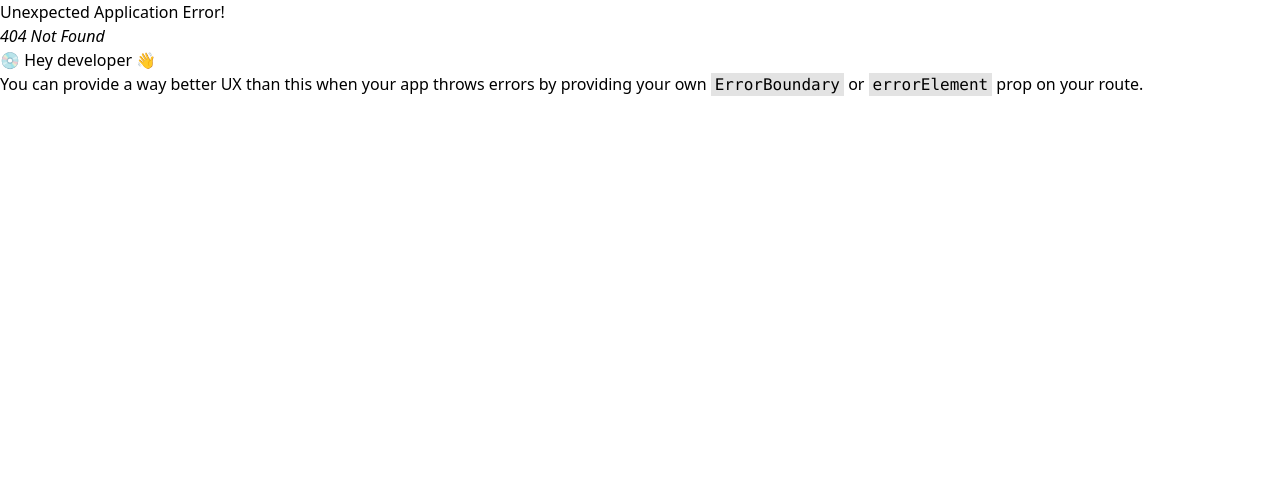
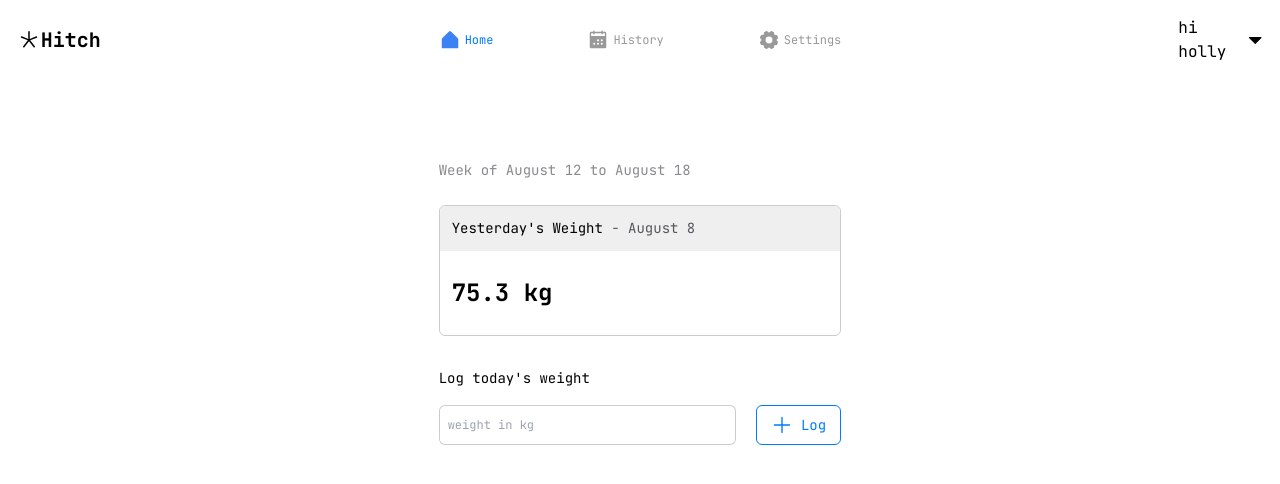
Before and after one commit to plutos28/hitch, a React (Vite) app: page /app/home in a window 1280 px wide. Before the commit this address had no page. Shown: the top 484 px of the page. Built offline with nearby package versions, Linux system fonts and the light colour scheme.

Commit message:
have home route render in root through outlet

```diff
--- a/src/css/output.css
+++ b/src/css/output.css
@@ -573,6 +573,23 @@ video {
   margin-right: 1rem;
 }
 
+.my-20{
+  margin-top: 5rem;
+  margin-bottom: 5rem;
+}
+
+.mt-4{
+  margin-top: 1rem;
+}
+
+.mt-6{
+  margin-top: 1.5rem;
+}
+
+.mt-8{
+  margin-top: 2rem;
+}
+
 .flex{
   display: flex;
 }
@@ -585,16 +602,16 @@ video {
   grid-template-columns: repeat(12, minmax(0, 1fr));
 }
 
+.grid-cols-4{
+  grid-template-columns: repeat(4, minmax(0, 1fr));
+}
+
 .flex-col{
   flex-direction: column;
 }
 
 .items-center{
   align-items: center;
-}
-
-.justify-start{
-  justify-content: flex-start;
 }
 
 .justify-center{
@@ -621,6 +638,33 @@ video {
   margin-left: calc(0.5rem * calc(1 - var(--tw-space-x-reverse)));
 }
 
+.rounded-md{
+  border-radius: 0.375rem;
+}
+
+.rounded-t-md{
+  border-top-left-radius: 0.375rem;
+  border-top-right-radius: 0.375rem;
+}
+
+.border{
+  border-width: 1px;
+}
+
+.border-hitchBlue{
+  --tw-border-opacity: 1;
+  border-color: rgb(0 122 255 / var(--tw-border-opacity));
+}
+
+.border-hitchBorder{
+  border-color: rgba(0, 0, 0, 0.2);
+}
+
+.bg-\[\#EFEFF0\]{
+  --tw-bg-opacity: 1;
+  background-color: rgb(239 239 240 / var(--tw-bg-opacity));
+}
+
 .fill-blue-500{
   fill: #3b82f6;
 }
@@ -629,17 +673,45 @@ video {
   fill: #999999;
 }
 
+.fill-hitchBlue{
+  fill: #007AFF;
+}
+
+.p-3{
+  padding: 0.75rem;
+}
+
 .py-4{
   padding-top: 1rem;
   padding-bottom: 1rem;
 }
 
-.text-center{
-  text-align: center;
+.px-2{
+  padding-left: 0.5rem;
+  padding-right: 0.5rem;
+}
+
+.py-2{
+  padding-top: 0.5rem;
+  padding-bottom: 0.5rem;
+}
+
+.py-6{
+  padding-top: 1.5rem;
+  padding-bottom: 1.5rem;
+}
+
+.pl-3{
+  padding-left: 0.75rem;
 }
 
 .font-jetbrains{
   font-family: "JetBrains Mono", monospace;
+}
+
+.text-4xl{
+  font-size: 2.25rem;
+  line-height: 2.5rem;
 }
 
 .text-\[12px\]{
@@ -650,9 +722,12 @@ video {
   font-size: 20px;
 }
 
-.text-4xl{
-  font-size: 2.25rem;
-  line-height: 2.5rem;
+.text-\[14px\]{
+  font-size: 14px;
+}
+
+.text-\[24px\]{
+  font-size: 24px;
 }
 
 .font-bold{
@@ -662,6 +737,11 @@ video {
 .text-black{
   --tw-text-opacity: 1;
   color: rgb(0 0 0 / var(--tw-text-opacity));
+}
+
+.text-blue-400{
+  --tw-text-opacity: 1;
+  color: rgb(96 165 250 / var(--tw-text-opacity));
 }
 
 .text-hitchBlue{
@@ -674,7 +754,11 @@ video {
   color: rgb(153 153 153 / var(--tw-text-opacity));
 }
 
-.text-blue-400{
+.text-\[\#3c3c43DB\]{
+  color: #3c3c43DB;
+}
+
+.text-hitchSecondaryLabel{
   --tw-text-opacity: 1;
-  color: rgb(96 165 250 / var(--tw-text-opacity));
+  color: rgb(138 138 142 / var(--tw-text-opacity));
 }
--- a/src/routes/home.jsx
+++ b/src/routes/home.jsx
@@ -0,0 +1,35 @@
+import {Link} from 'react-router-dom'
+
+export default function Home() {
+  return (
+    <div class="mx-4 my-20 grid grid-cols-12 gap-5">
+        <div class="col-span-1">
+        </div>
+        <div class="col-span-3"></div>
+        <div class="col-span-4">
+            <p class="text-[14px] text-hitchSecondaryLabel">Week of August 12 to August 18</p>
+
+            {/* <!-- Current Weight Card --> */}
+            <div class="mt-6 border border-hitchBorder rounded-md">
+                <p class="p-3 text-[14px] bg-[#EFEFF0] rounded-t-md">Yesterday's Weight <span class="text-[#3c3c43DB]">- August 8</span></p>
+                <div class="pl-3 py-6">
+                    <h1 class="text-[24px] font-bold">75.3 kg</h1>
+                </div>
+            </div>
+
+            {/* <!-- Log today's weight form --> */}
+            <h1 class="mt-8 text-[14px]">Log today's weight</h1>
+            <form class="mt-4 grid grid-cols-4 gap-5" action="#" method="post">
+                <input class="text-[12px] col-span-3 border border-hitchBorder rounded-md px-2 py-2" type="number" name="" placeholder="weight in kg" id=""></input>
+                <button type="submit" class="flex justify-center items-center space-x-2 text-[14px] text-hitchBlue border border-hitchBlue rounded-md py-2">
+                    <svg class="fill-hitchBlue" xmlns="http://www.w3.org/2000/svg" width="22" height="22" fill="#000000" viewBox="0 0 256 256"><path d="M224,128a8,8,0,0,1-8,8H136v80a8,8,0,0,1-16,0V136H40a8,8,0,0,1,0-16h80V40a8,8,0,0,1,16,0v80h80A8,8,0,0,1,224,128Z"></path></svg>
+                    <p>Log</p>
+                </button>
+             </form>
+        </div>
+        <div class="col-span-3"></div>
+        <div class="col-span-1">
+        </div>
+    </div>
+  )
+}
--- a/src/routes/root.jsx
+++ b/src/routes/root.jsx
@@ -1,4 +1,4 @@
-import {Link} from 'react-router-dom'
+import {Link, Outlet} from 'react-router-dom'
 
 export default function Root() {
   return (
@@ -40,7 +40,9 @@ export default function Root() {
       </nav>
 
       {/* view */}
-      <div className="view"></div>
+      <div className="view">
+        <Outlet />
+      </div>
     </div>
   )
 }
```
Also changed, not shown: src/main.jsx (+7 -0 lines), src/routes/history.jsx (+10 -0 lines), src/routes/settings.jsx (+12 -0 lines).
